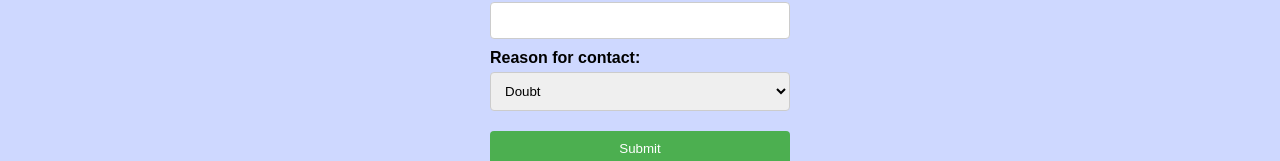
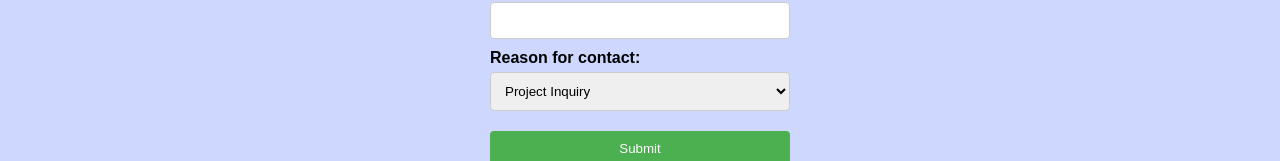
Before and after one commit to JonatanBadillo/Web-Page-Construction, a React (Vite) app: page / in a window 1280 px wide. Shown: the part 1239-1400 px from the top of the page. Built offline with nearby package versions, Linux system fonts and the light colour scheme.

Commit message:
feat: Add "Project Inquiry" option to contact form reason select

```diff
--- a/src/Components/Form/Form.tsx
+++ b/src/Components/Form/Form.tsx
@@ -20,9 +20,11 @@ const Form = () => {
 
         <label>Reason for contact:</label>
         <select name="reason">
+        <option value="inquiry">Project Inquiry</option>
           <option value="doubt">Doubt</option>
           <option value="complain">Complain</option>
           <option value="suggestion">Suggestion</option>
+
         </select>
 
 
```
